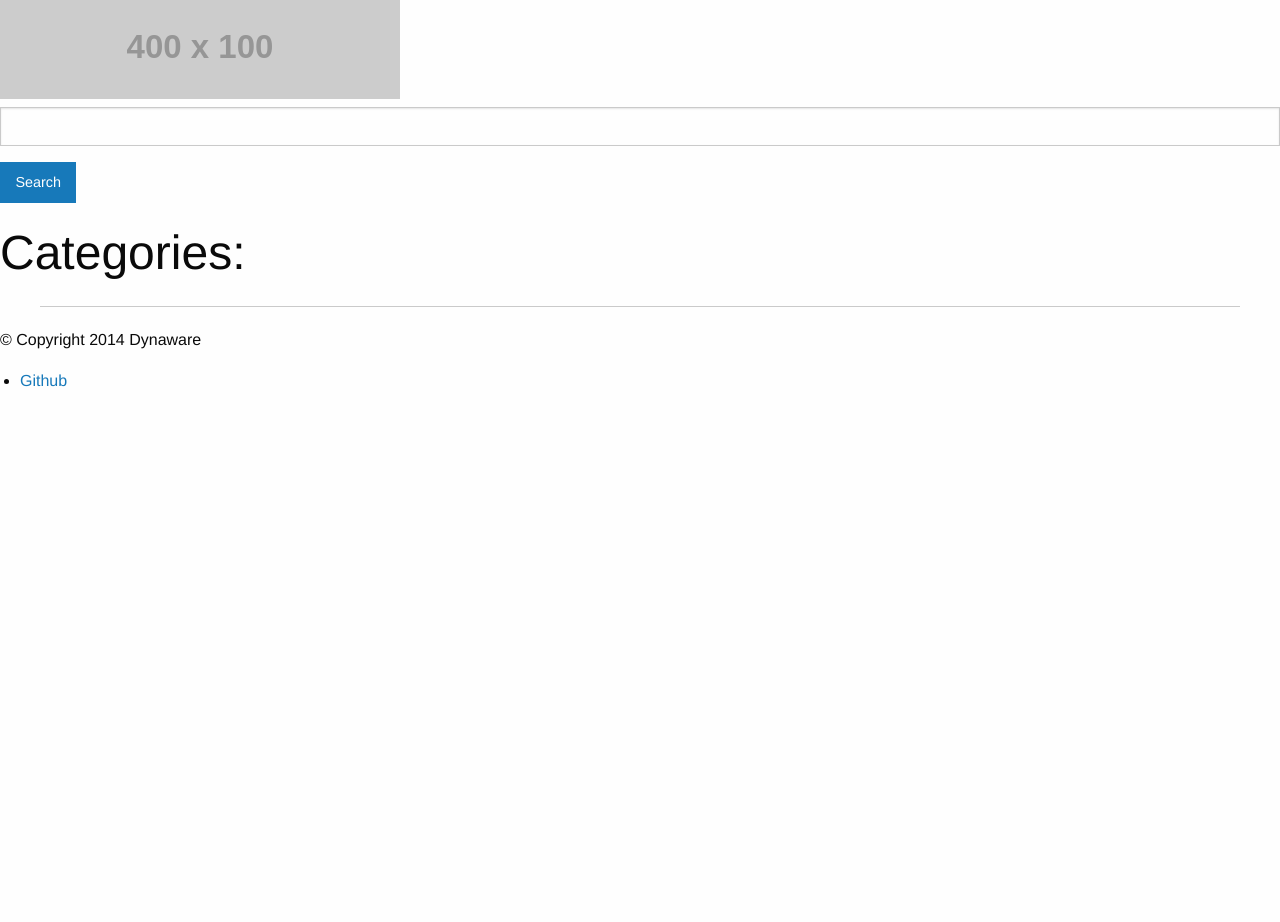
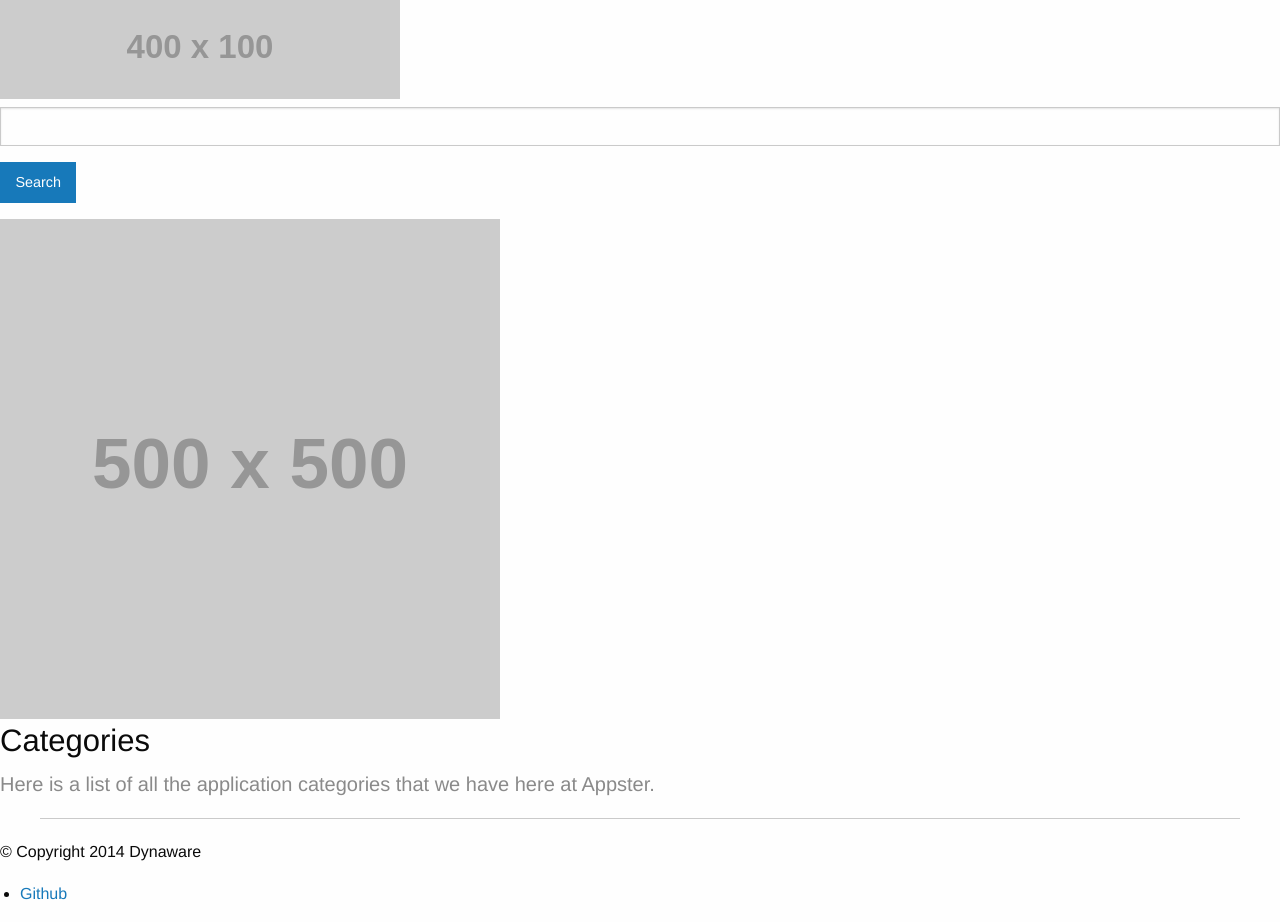
Before and after one commit to dynaware/appster, a Django app: page /app_store/categories in a window 1280 px wide. Shown: the part 134-1056 px from the top of the page. Before the commit the page ends 521 px from the top, so only its background shows below. Run offline with Django 3.2, Linux system fonts and the light colour scheme; grey boxes labelled with a size stand in for pictures from a placeholder-image service; data that the repository does not hold is empty; some libraries are stand-ins or nearby versions.

Commit message:
update categories.html to use foundation look

```diff
--- a/templates/app_store/categories.html
+++ b/templates/app_store/categories.html
@@ -1,8 +1,32 @@
 {% extends 'foundation/base.html' %}
 
 {% block base_body %}
-    <h1>Categories:</h1>
-    {% for category in categories %}
-        <h2><a href="{% url 'category' category.id %}">{{ category }}</a></h2>
-    {% endfor %}
+    <div class="row">
+        <div class="large-12 columns">
+            <div class="row">
+
+                <div class="large-4 small-12 columns">
+
+                    <img src="http://placehold.it/500x500&text=Categories">
+
+                    <div class="hide-for-small panel">
+                        <h3>Categories</h3>
+                        <h5 class="subheader">Here is a list of all the application categories that we have here at Appster.</h5>
+                    </div>
+                </div>
+
+                {% for category in categories %}
+                    <a href="{% url 'category' category.id %}">
+                        <div class="large-2 small-6 columns">
+                            <img src="http://placehold.it/1000x1000&text={{ category.title }}">
+
+                            <div class="panel">
+                                <h5>{{ category.title }}</h5>
+                            </div>
+                        </div>
+                    </a>
+                {% endfor %}
+            </div>
+        </div>
+    </div>
 {% endblock%}
```
